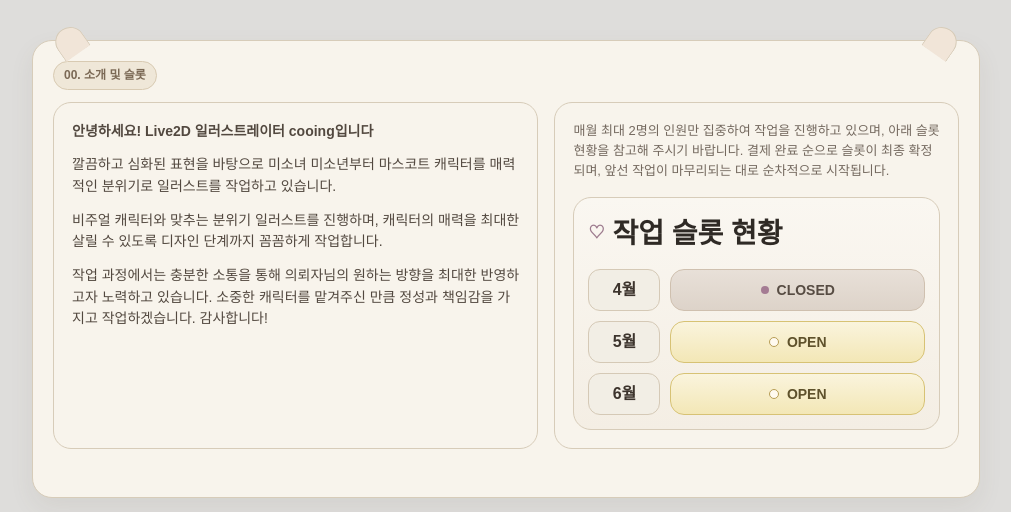
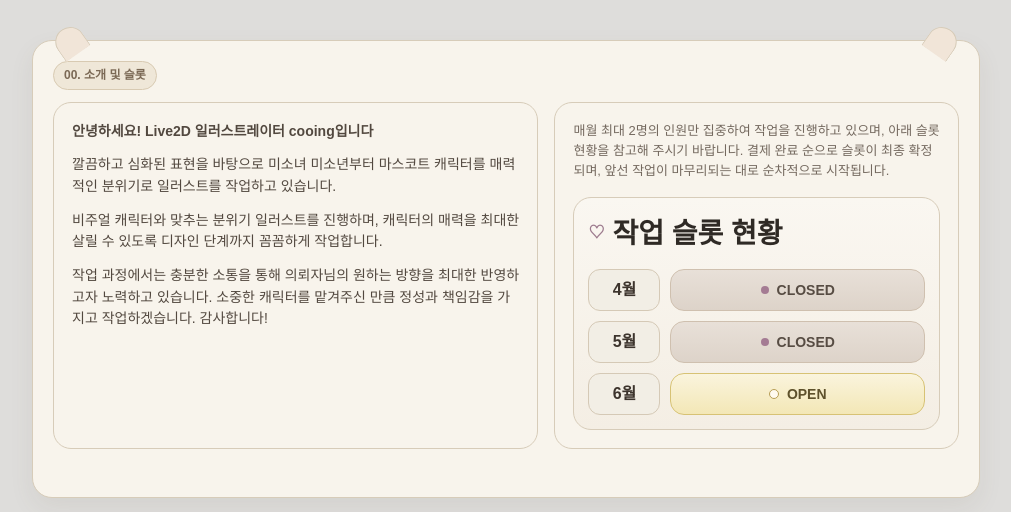
Before and after one commit to cooing03/cooing03.github.io, a plain HTML site: page index.html in a window 1280 px wide. Shown: the top 512 px of the page, without its empty margins (134-1145 px from the left). Drawn offline with Linux system fonts and the light colour scheme.

Commit message:
Update index.html

```diff
--- a/index.html
+++ b/index.html
@@ -1970,7 +1970,7 @@
 
               <div class="slot-preview-row">
                 <div class="slot-preview-month">5월</div>
-                <div class="slot-preview-status open">OPEN</div>
+                <div class="slot-preview-status closed">CLOSED</div>
               </div>
 
               <div class="slot-preview-row">
```
